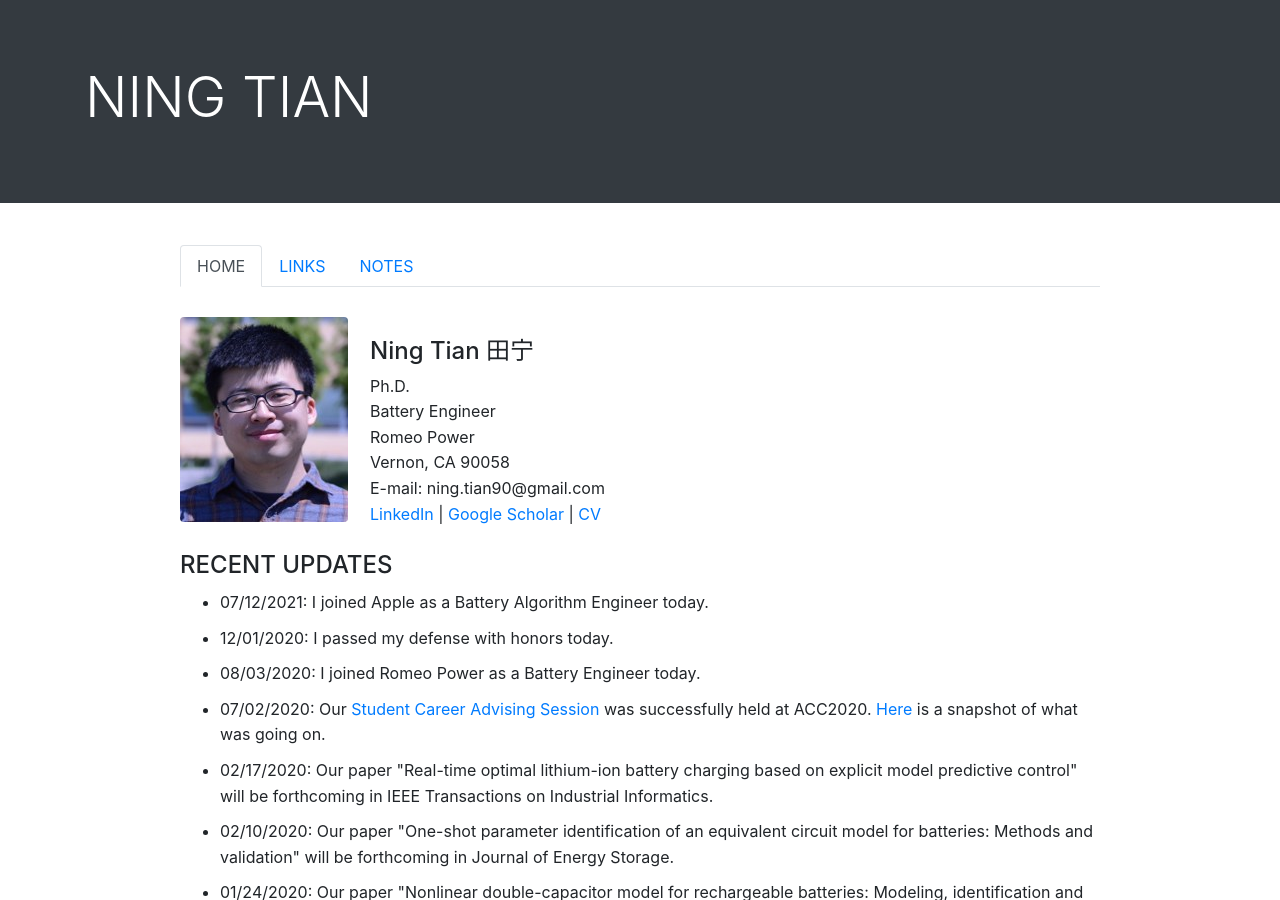
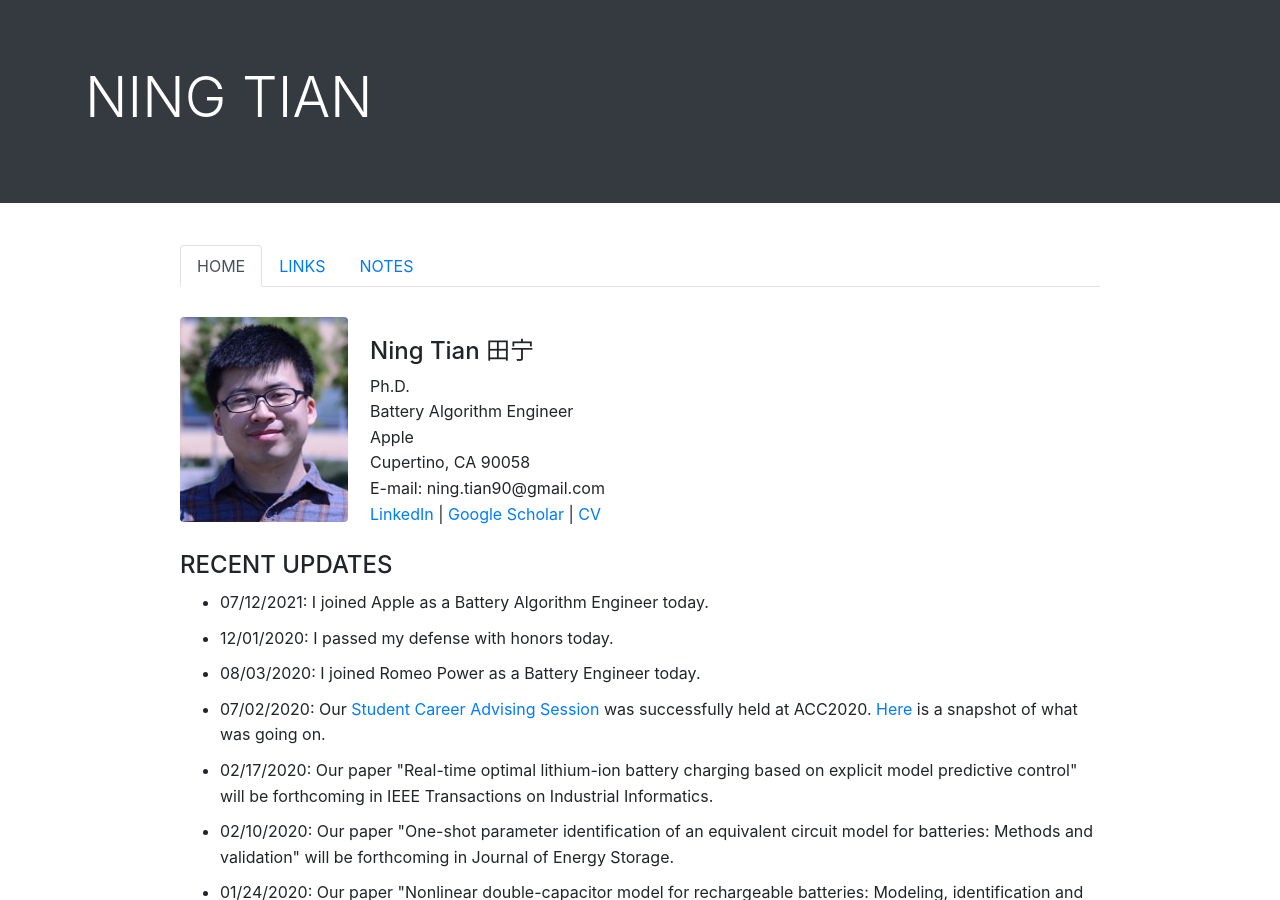
Before and after one commit to ningtian/ningtian.github.io, a Jekyll site: the page index.html, which Jekyll copies as it is, in a window 1280 px wide and 900 px high. Built offline with Jekyll 4.4.1, drawn with Linux system fonts in a browser that asks for light colours.

Commit message:
Update index.html

```diff
--- a/index.html
+++ b/index.html
@@ -72,9 +72,9 @@
         <br>
 	<h4>Ning Tian 田宁</h4>
 	Ph.D.<br>
-	Battery Engineer<br>
-	Romeo Power<br>
-	Vernon, CA 90058<br>
+	Battery Algorithm Engineer<br>
+	Apple<br>
+	Cupertino, CA 90058<br>
 	E-mail: ning.tian90@gmail.com<br>
 	<a href="https://www.linkedin.com/in/ning-tian-0aa4a6113/">LinkedIn</a>
 	| <a href="https://scholar.google.com/citations?user=BHRe3uoAAAAJ&hl=en">Google Scholar</a>
```
